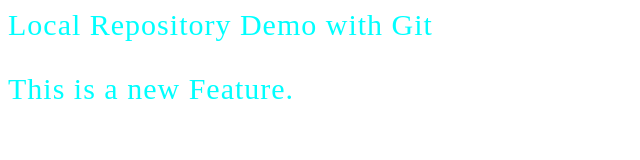
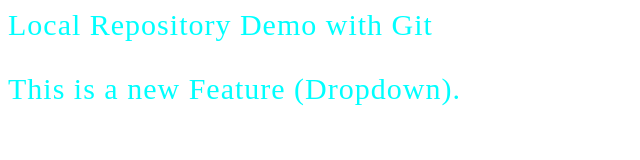
Before and after one commit to FarhazUdhi00/localRepo, a plain HTML site: page index.html in a window 1280 px wide. Shown: the whole page, without its empty margins (0-640 px from the left). Drawn offline with Linux system fonts and the light colour scheme.

```diff
--- a/index.html
+++ b/index.html
@@ -1,3 +1,3 @@
 <link rel="stylesheet" href="style.css">
 <p>Local Repository Demo with Git</p>
-<p>This is a new Feature.</p>
+<p>This is a new Feature (Dropdown).</p>
```
